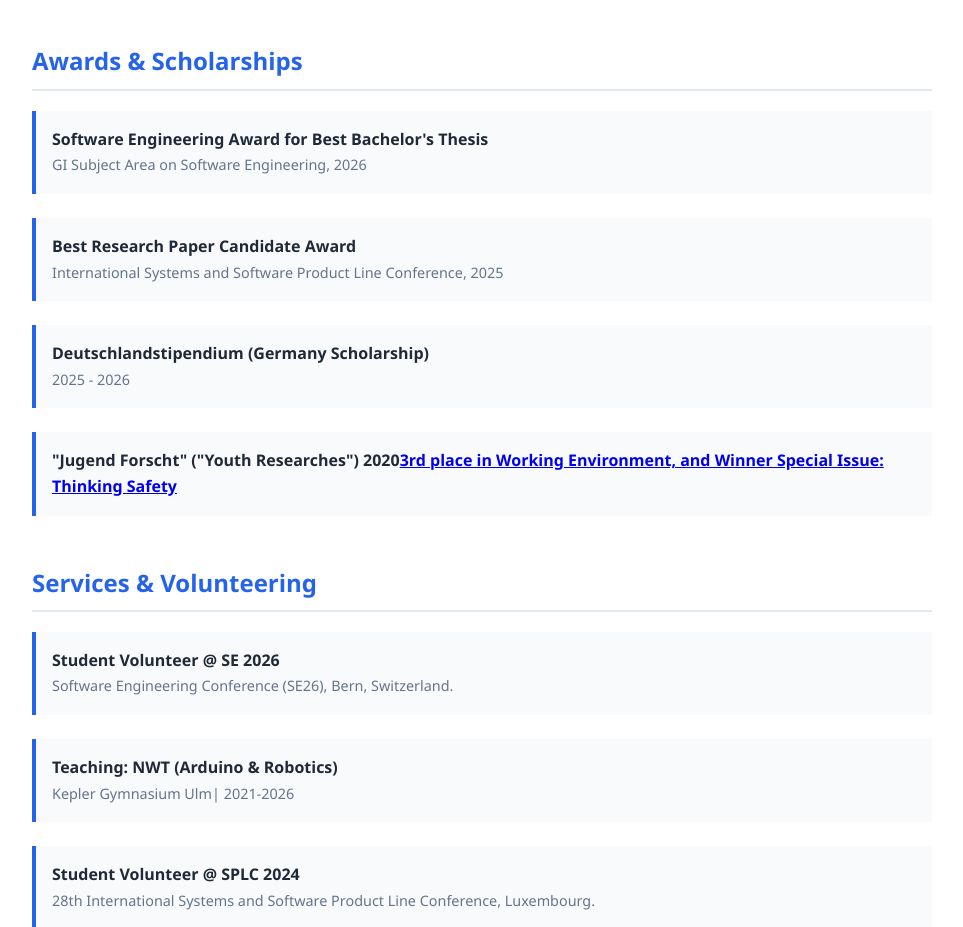
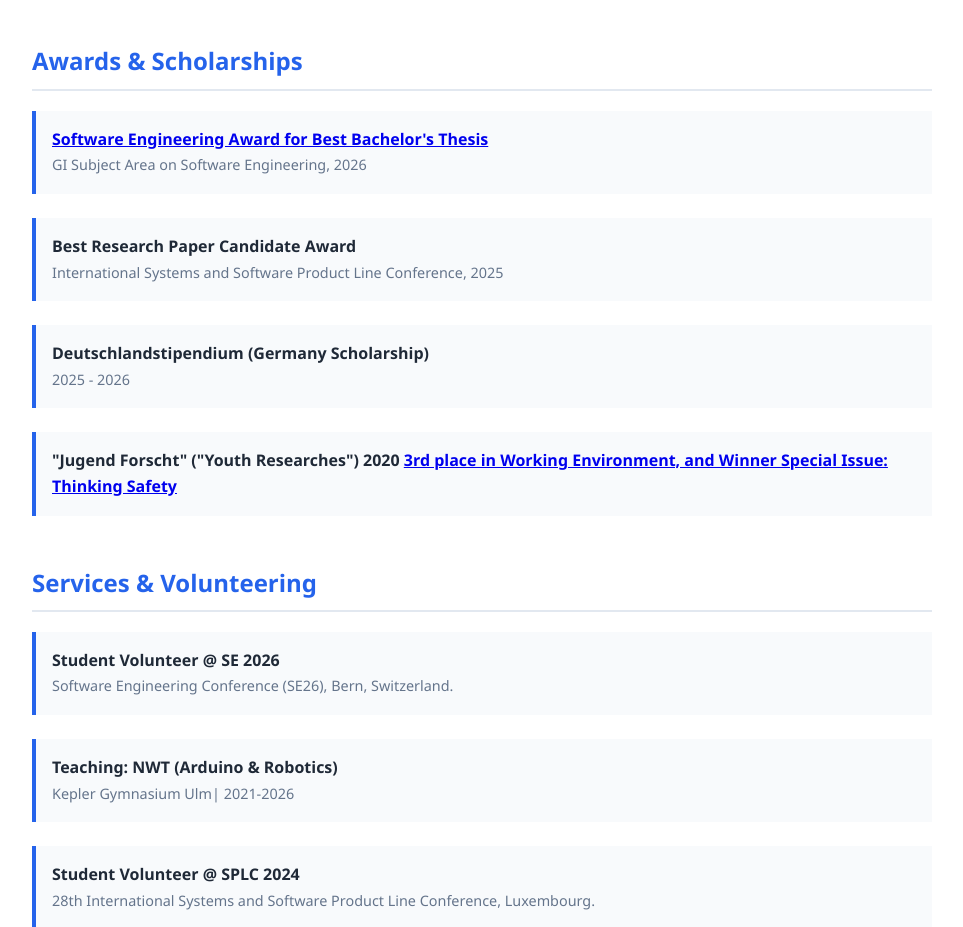
Before and after one commit to Aargon06/aargon06.github.io, a plain HTML site: page index.html in a window 1280 px wide. Shown: the part 1280-2207 px from the top of the page, without its empty margins (158-1121 px from the left). Drawn offline with Linux system fonts and the light colour scheme.

Commit message:
Add links to award titles in index.html

```diff
--- a/index.html
+++ b/index.html
@@ -304,7 +304,7 @@
         <section id="awards">
             <h2>Awards & Scholarships</h2>
             <div class="item">
-                <span class="item-title">Software Engineering Award for Best Bachelor's Thesis</span>
+                <span class="item-title"><a href="https://se2026.inf.unibe.ch/de/tracks/student-research-competition/#gewinner">Software Engineering Award for Best Bachelor's Thesis</a></span>
                 <span class="item-meta">GI Subject Area on Software Engineering, 2026</span>
             </div>
 
@@ -319,7 +319,7 @@
             </div>
 
             <div class="item">
-                <span class="item-title">"Jugend Forscht" ("Youth Researches") 2020<a href="https://schubart-gymnasium.eu/index.php/category/mfja/">3rd place in Working Environment, and Winner Special Issue: Thinking Safety</a></span>
+                <span class="item-title">"Jugend Forscht" ("Youth Researches") 2020 <a href="https://schubart-gymnasium.eu/index.php/category/mfja/">3rd place in Working Environment, and Winner Special Issue: Thinking Safety</a></span>
             </div>
         </section>
 
```
